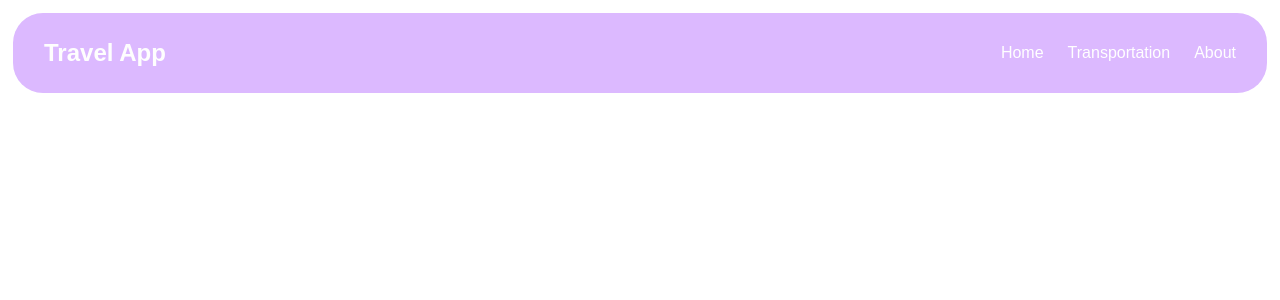
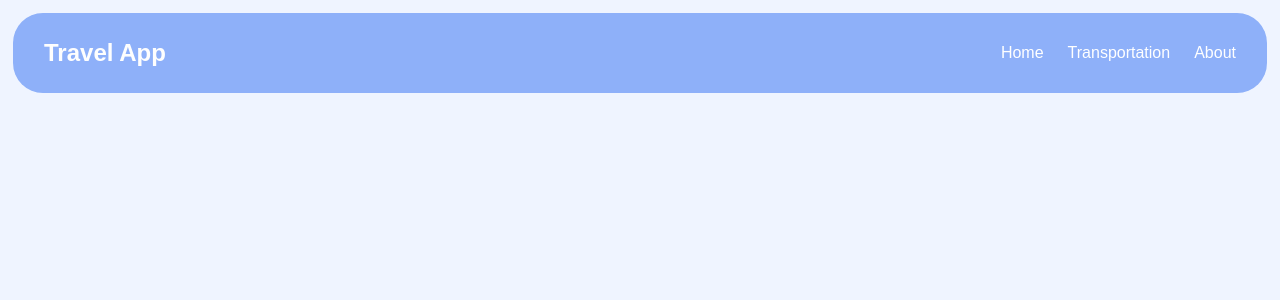
Before and after one commit to MehekB/Travel-App-IH25, a React (Create React App) app in the folder travel-app/: page / in a window 1280 px wide. Shown: the top 300 px of the page. Built offline with nearby package versions, Linux system fonts and the light colour scheme.

Commit message:
Theme color

```diff
--- a/travel-app/src/Navbar.css
+++ b/travel-app/src/Navbar.css
@@ -2,7 +2,7 @@
     display: flex;
     justify-content: space-between;
     align-items: center;
-    background-color: #dcb9ff;
+    background-color: #8eb0f9; /* #acc4f7 */
     border-radius: 30px;
     padding: 0.5%;
     color: rgb(254, 254, 254);
@@ -31,5 +31,5 @@
   }
 
   .nav-links li a:hover {
-    color: #8c00ff;
+    color: #8da7fd;
   }
--- a/travel-app/src/pages/App.css
+++ b/travel-app/src/pages/App.css
@@ -1,40 +1,5 @@
 body {
   margin: 0;
   font-family: Arial, sans-serif;
+  background-color: #eff4ff;
 }
-
-.navbar {
-  display: flex;
-  justify-content: space-between;
-  align-items: center;
-  background-color: #dcb9ff;
-  border-radius: 30px;
-  padding: 0.5%;
-  color: rgb(254, 254, 254);
-  margin: 1%;
-}
-
-.logo {
-  font-size: 1.5rem;
-  font-weight: bold;
-  margin-left: 2%;
-}
-
-.nav-links {
-  list-style: none;
-  display: flex;
-  gap: 1.5rem;
-  margin-right: 2%;
-  padding: 0;
-}
-
-.nav-links li a {
-  color: white;
-  text-decoration: none;
-  font-size: 1rem;
-  transition: color 0.3s ease;
-}
-
-.nav-links li a:hover {
-  color: #8c00ff;
-}
```
